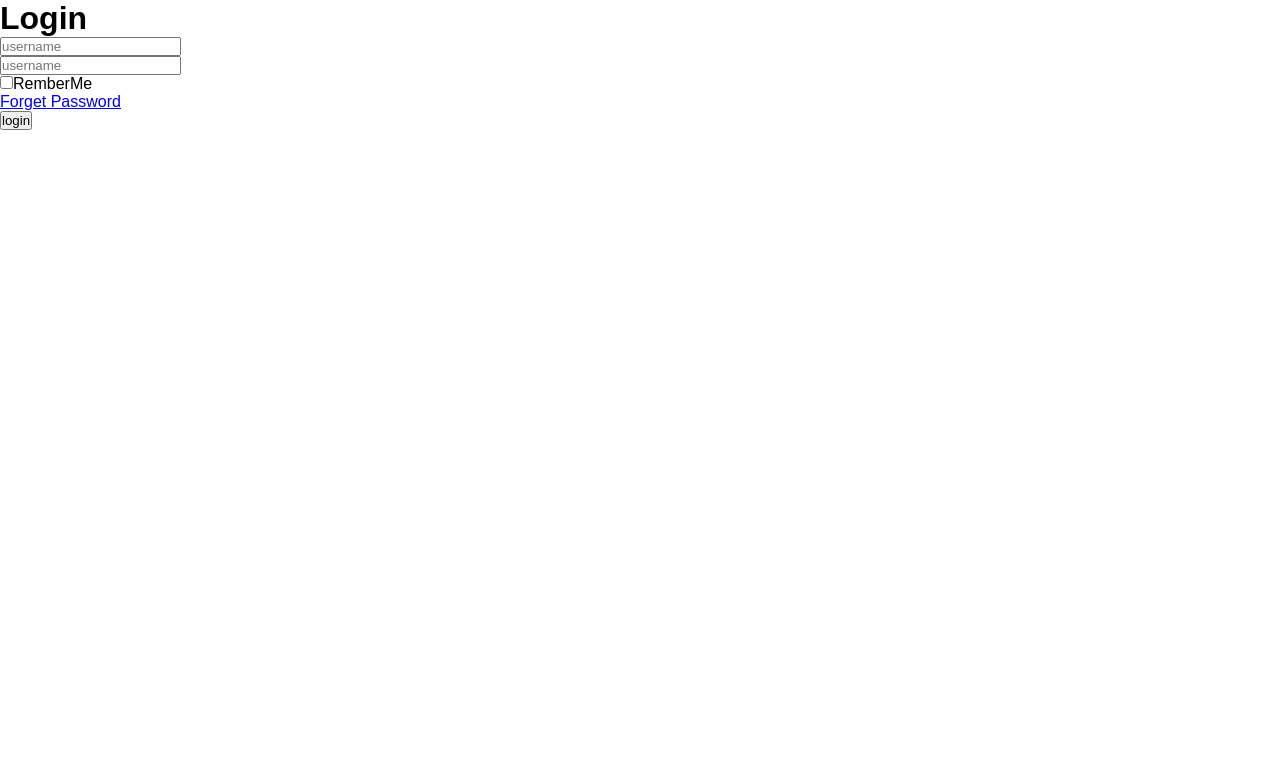
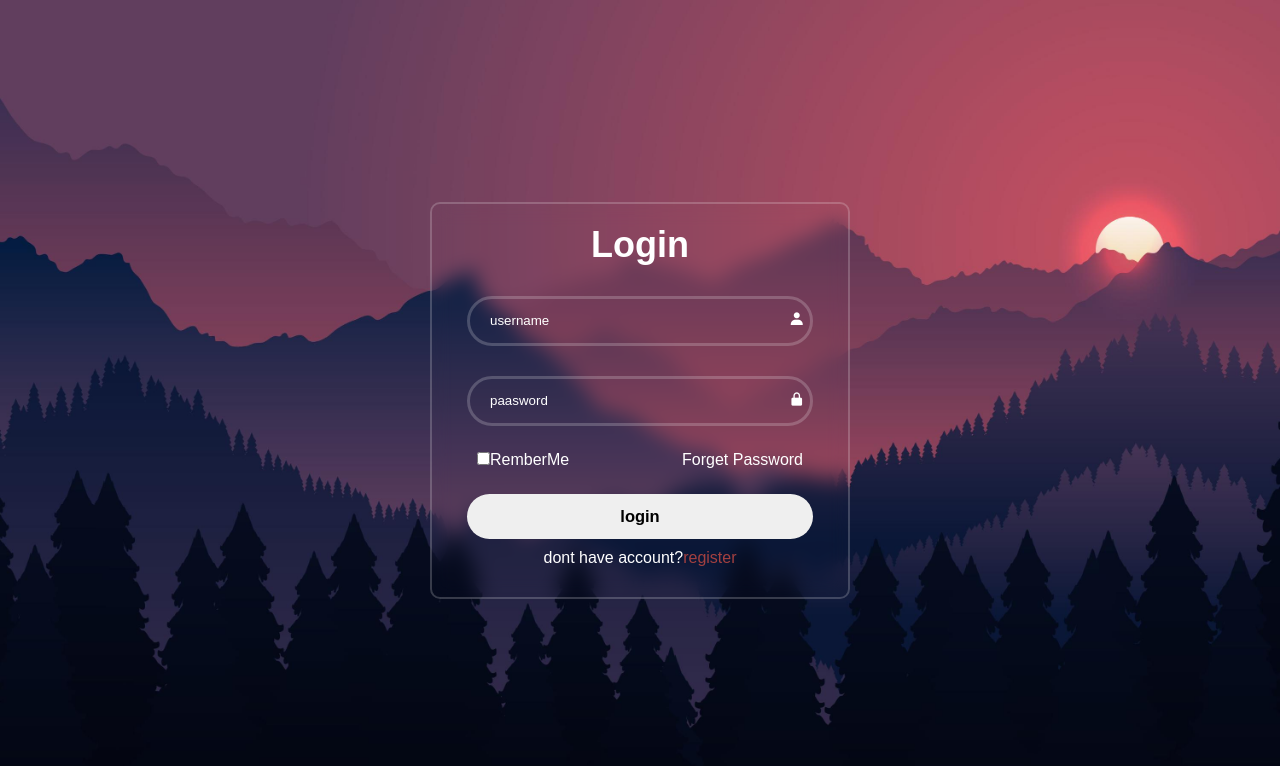
Before and after one commit to Mohammad-Mahdi-Maleki/mini-porjcet, a plain HTML site: page index.html in a window 1280 px wide. Drawn offline with nearby package versions, Linux system fonts and the light colour scheme.

Commit message:
mini project for login

```diff
--- a/index.html
+++ b/index.html
@@ -4,6 +4,7 @@
     <meta charset="UTF-8">
     <meta name="viewport" content="width=device-width, initial-scale=1.0">
     <link rel="stylesheet" href="style.css">
+    <link href='https://unpkg.com/boxicons@2.1.4/css/boxicons.min.css' rel='stylesheet'>
     <title>Document</title>
 </head>
 <body>
@@ -12,22 +13,27 @@
             <form action="">
                 <h1>Login</h2>
                 <div class="input-box">
-                    <input type="text" placeholder="username">
+                    <input type="text" placeholder="username"
+                    required>
+                    <i class='bx bxs-user'></i>
                 </div>
                 <div class="input-box">
-                    <input type="text" placeholder="username">
+                    <input type="text" placeholder="paasword"
+                    required>
+                    <i class='bx bxs-lock-alt'></i>
                 </div>
+
                 <div class="check-box">
                     <label for=""><input type="checkbox">RemberMe</label>
-                </div>
-                <div class="link">
                     <a href="#">Forget Password</a>
                 </div>
-                <div class="buttom">
-                    <button>login</button>
+                <button class="btn">login</button>
+                <div class="register" >
+                    <p>dont have account?<a href="#">register</a></p>
                 </div>
+
+
             </form>
-
         </div>
     </main>
 </body>
--- a/style.css
+++ b/style.css
@@ -1,10 +1,88 @@
 *{
     padding: 0;
     margin: 0;
+    box-sizing: border-box;
+
 }
 body{
     font-family: Arial, Helvetica, sans-serif;
-    background-image: url('image/6205261.jpg');
-    background-repeat: no-repeat;
-    background-attachment: fixed;
+    color: #fff;
+    display: flex;
+    justify-content: center;
+    align-items: center;
+    min-height: 100vh;
+    background: url('image/6205261.jpg') no-repeat;
+    background-size: cover;
 }
+.wrapper{
+    width: 420px;
+    max-width: 420px;
+    padding: 20px 35px;
+    border-radius: 10px;
+    border: 2px solid rgba(255, 255, 255, .2);
+    backdrop-filter: blur(10px);
+}
+.wrapper h1{
+    font-size: 36px;
+    text-align: center;
+}
+.wrapper .input-box{
+    background: transparent;
+    width: 100%;
+    height:50px ;
+    margin: 30px 0;
+    position: relative;
+}
+.input-box input{
+    border: none;
+    outline: none;
+    border-radius: 30px;
+    background-color: transparent;
+    width: 100%;
+    height: 100%;
+    padding: 20px 40px 20px 20px;
+    border: 3px solid rgba(255, 255, 255, 0.2);
+    color: #fff;
+}
+.input-box input::placeholder{
+    color: #fff;
+}
+.input-box i {
+    position: absolute;
+    top: 15px;
+    left: 93%;
+}
+.wrapper .check-box{
+    display:flex ;
+    justify-content: space-between;
+    accent-color: #fff;
+    margin: -15px 0 15px;
+    padding: 10px;
+}
+.check-box a {
+    color: #fff;
+    text-decoration: none;
+}
+.check-box a:hover {
+    text-decoration: underline;
+}
+.wrapper .btn{
+    width: 100%;
+    height: 45px;
+    border: none;
+    border-radius: 35px;
+    font-size: 16.5px;
+    font-weight: bold;
+    cursor: pointer;
+}
+.register{
+  text-align: center;
+  margin: 10px 0px;
+}
+.register a{
+    color: #a34040;
+    text-decoration: none;
+}
+.register a:hover{
+    text-decoration: underline;
+}
```
Also changed, not shown: image/6205261.jpg (added).
